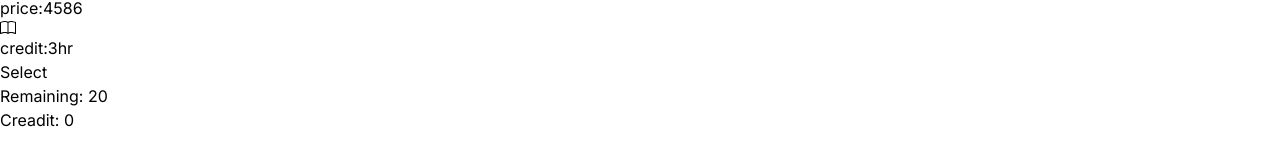
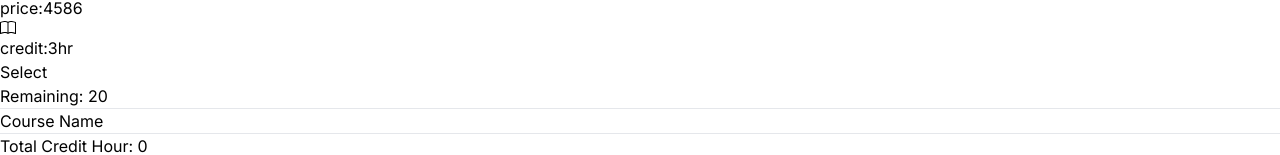
Before and after one commit to aktherhossen01/course-registration, a React (Vite) app: page / in a window 1280 px wide. Shown: the part 3864-4019 px from the top of the page. Before the commit the page ends 3996 px from the top, so only its background shows below. Built offline with nearby package versions, Linux system fonts and the light colour scheme.

Commit message:
card and calculation add

```diff
--- a/src/component/Card/Card.jsx
+++ b/src/component/Card/Card.jsx
@@ -3,18 +3,25 @@
 
 
 const Card = ({bookmark,credit,remaining}) => {
+    let count = 1
     console.log(bookmark);
     return (
-        <div>
-            <h1>Remaining: {remaining}</h1>
-           <div>
+        <div className="shadow-lg p-4 text-left border-2 w-72">
+            <h1 className="mb-2 text-2xl font-bold">Remaining: {remaining}</h1>
+           <div className="bg-[#FFF] mb-3"> <hr />
+           <h1 className="text-2xl font-semibold mb-4">Course Name</h1>
+
            {bookmark.map(book=>(
                 <div>
-                    <h1>{book.name}</h1>
+                    <ol>
+                        <li className="font-semibold">{count++}. {book.name}</li>
+                    </ol>
+                    {/* <h1>{book.name}</h1> */}
                 </div>
             ))}
            </div>
-           <h1>Creadit: {credit}</h1>
+           <hr />
+           <h1 className="font-medium mt-4">Total  Credit Hour: {credit}</h1>
         </div>
     );
 };
--- a/src/component/Home/Home.jsx
+++ b/src/component/Home/Home.jsx
@@ -49,7 +49,7 @@ const Home = () => {
     }
 
     return (
-        <div className="flex">
+        <div className="flex gap-4">
             <div className="w-2/3">
                 <div className="grid grid-cols-3 gap-10 ">
                     {card.map(item=>(
```
